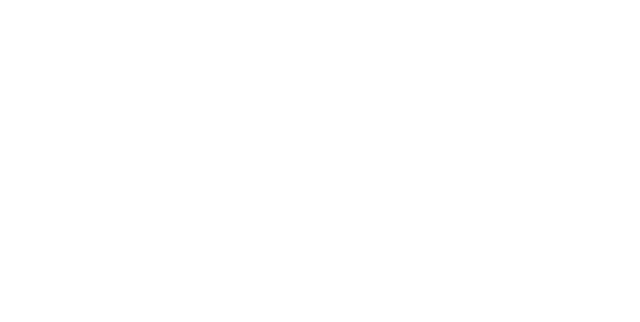
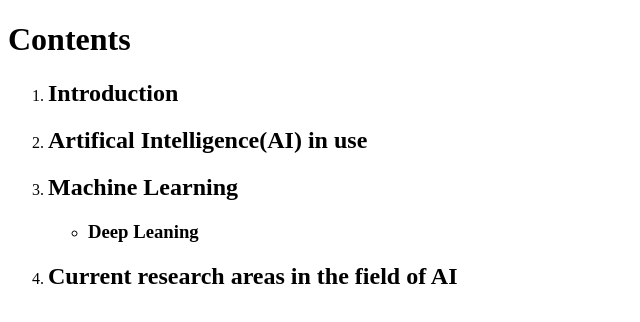
Before and after one commit to lzehetner/artificial-intelligence, a plain HTML site: page index.html in a window 1280 px wide. Shown: the whole page, without its empty margins (0-640 px from the left). Drawn offline with Linux system fonts and the light colour scheme.

Commit message:
Contents
Template for table of contents

```diff
--- a/index.html
+++ b/index.html
@@ -5,8 +5,32 @@
     <meta http-equiv="X-UA-Compatible" content="IE=edge">
     <meta name="viewport" content="width=device-width, initial-scale=1.0">
     <title>artifical Intelligence</title>
+    <link rel="stylesheet" href="style.css">
 </head>
 <body>
+    <div Contents>
+        <h1>Contents</h1>
+        <ol>
+            <li>
+                <h2>Introduction</h2>
+            </li>
+            <li>
+                <h2>Artifical Intelligence(AI) in use</h2>
+            </li>
+            <li>
+                <h2>Machine Learning</h2>
+                <ul>
+                    <li>
+                        <h3>Deep Leaning</h3>
+
+                    </li>
+                </ul>
+            </li>
+            <li>
+                <h2>Current research areas in the field of AI</h2>
+            </li>
+        </ol>
+    </div>
 
 </body>
 </html>
```
